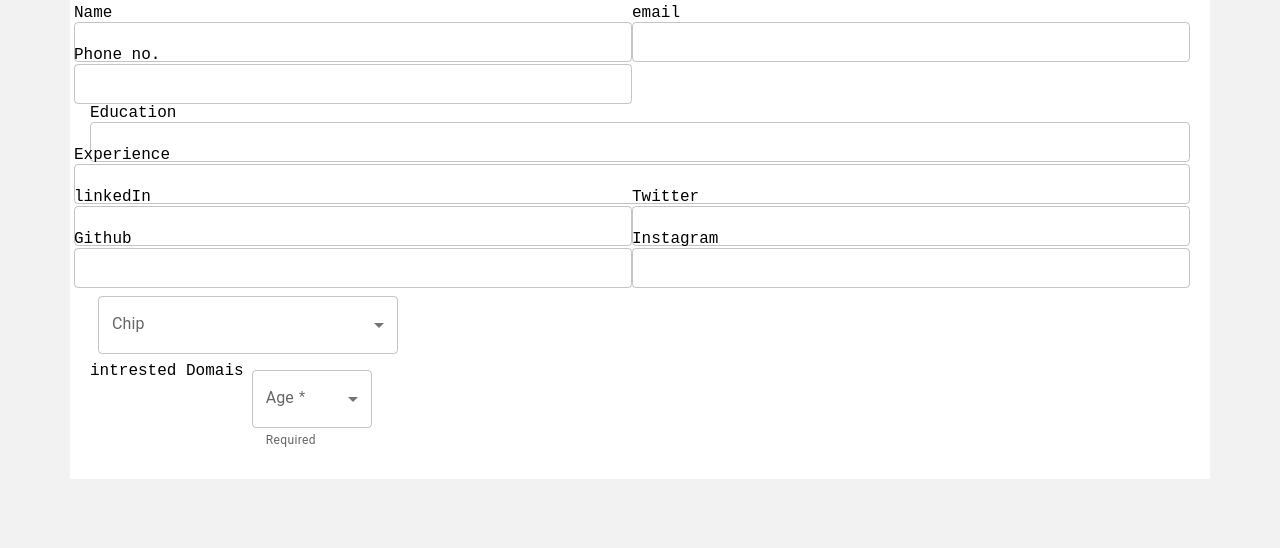
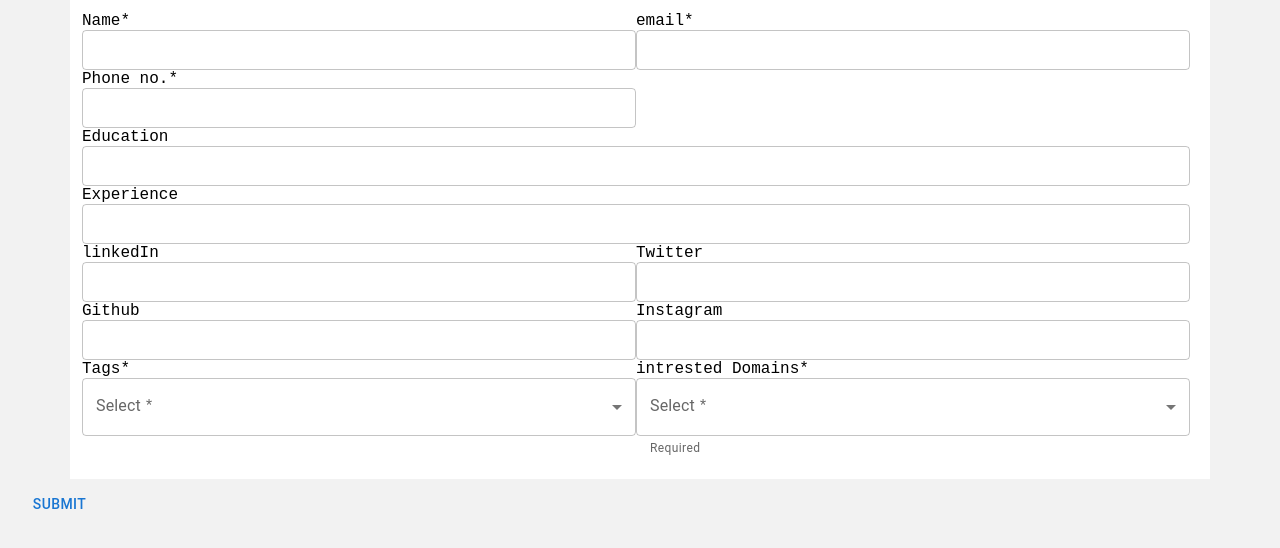
Before and after one commit to accio-Test-Projects/work-place-FE, a React (Create React App) app: page /onboarding/candidate in a window 1280 px wide. Shown: the top 548 px of the page. Built offline with nearby package versions, Linux system fonts and the light colour scheme; a web font is replaced by a local one.

Commit message:
onboarding form done

```diff
--- a/src/App.js
+++ b/src/App.js
@@ -1,9 +1,8 @@
 import Routes from "./routes";
-import { initializeApp } from "firebase/app";
-import firebaseConfig from "./config/firebase";
+
 
 function App() {
-  const app = initializeApp(firebaseConfig);
+
   return (
     <div className="App">
       <Routes/>
--- a/src/Components/OnboardingForm/CandidateOnboarding/index.js
+++ b/src/Components/OnboardingForm/CandidateOnboarding/index.js
@@ -1,5 +1,5 @@
-import React from "react";
-import { TextField, Grid, Box } from "@mui/material";
+import React, { useState, useEffect } from "react";
+import { TextField, Grid, Box, Button } from "@mui/material";
 import MenuItem from "@mui/material/MenuItem";
 import FormControl from "@mui/material/FormControl";
 import Select from "@mui/material/Select";
@@ -8,8 +8,12 @@ import OutlinedInput from "@mui/material/OutlinedInput";
 import { useTheme } from "@mui/material/styles";
 import InputLabel from "@mui/material/InputLabel";
 import { Label } from "@mui/icons-material";
+import ListItemText from "@mui/material/ListItemText";
+import { collection, addDoc } from "firebase/firestore";
+import { db } from "../../../config/firebaseInitisize";
+import Checkbox from "@mui/material/Checkbox";
 import FormHelperText from "@mui/material/FormHelperText";
-const skills = ["react", "Node", "Full stack", "Aws"];
+const skillsList = ["react", "Node", "Full stack", "Aws"];
 const ITEM_HEIGHT = 48;
 const ITEM_PADDING_TOP = 8;
 const MenuProps = {
@@ -22,28 +26,56 @@ const MenuProps = {
 };
 
 function CandidateONboarding() {
+
   const theme = useTheme();
-  const [skills, setSkills] = React.useState([]);
-  const [domain, setDomain] = React.useState("");
-  function getStyles(skill, skills, theme) {
-    return {
-      fontWeight:
-        skills.indexOf(skill) === -1
-          ? theme.typography.fontWeightRegular
-          : theme.typography.fontWeightMedium,
-    };
-  }
-  const handleChange = (event) => {
+  const [candidateInfo, setCandidateInfo] = React.useState({
+    name: "",
+    email: "",
+    phone: "",
+    skills: [],
+    domain: [],
+    socialMedia: {
+      linkedIn: "",
+      github: "",
+      twitter: "",
+      instagram: "",
+    },
+  });
+
+  const handleSkillsChange = (event) => {
     const {
       target: { value },
     } = event;
-    setSkills(
+    setCandidateInfo((p) => {
+      return {
+        ...p,
+        skills: typeof value === "string" ? value.split(",") : value,
+      };
+    });
     // On autofill we get a stringified value.
-      typeof value === "string" ? value.split(",") : value
-    );
   };
+
   const handleDomainChange = (event) => {
-    setDomain(event.target.value);
+    setCandidateInfo((p) => {
+      return { ...p, domain: event.target.value };
+    });
+  };
+
+  const submitInfo = async (e) => {
+    let userInfo=JSON.parse(localStorage.getItem("user"));
+    let userId=userInfo.uid;
+    e.preventDefault();
+    alert('submit')
+    console.log(candidateInfo);
+    try {
+      const docRef = await addDoc(collection(db, "usersData"), {
+        ...candidateInfo,
+        userId:userId
+      });
+      console.log("Document written with ID: ", docRef.id);
+    } catch (e) {
+      console.error("Error adding document: ", e);
+    }
   };
   return (
     <div
@@ -52,6 +84,7 @@ function CandidateONboarding() {
         minHeight: "100vh",
       }}
     >
+      <form onSubmit={(e) => submitInfo(e)}>
         <div
           style={{
             maxWidth: "1100px",
@@ -60,138 +93,214 @@ function CandidateONboarding() {
             padding: "20px",
           }}
         >
-        <Grid container spacing={2}>
-          <Grid sm={12} md={6}>
-            <label>Name</label>
+          <Grid container spacing={1}>
+            <Grid xs={12} md={6}>
+              <label>Name*</label>
               <TextField
+                required
+                value={candidateInfo.name}
+                onChange={(e) => {
+                  setCandidateInfo((p) => {
+                    return { ...p, name: e.target.value };
+                  });
+                }}
                 size="small"
                 fullWidth
                 id="outlined-basic"
                 variant="outlined"
               />
             </Grid>
-          <Grid sm={12} md={6}>
-            <label>email</label>
+            <Grid xs={12} md={6}>
+              <label>email*</label>
               <TextField
+                required
+                type="email"
+                value={candidateInfo.email}
+                onChange={(e) => {
+                  setCandidateInfo((p) => {
+                    return { ...p, email: e.target.value };
+                  });
+                }}
                 size="small"
                 fullWidth
                 id="outlined-basic"
                 variant="outlined"
               />
             </Grid>
-        </Grid>
-        <Grid container spacing={2}>
-          <Grid sm={12} md={6}>
-            <label>Phone no.</label>
+
+            <Grid xs={12} md={6}>
+              <label>Phone no.*</label>
               <TextField
+                required
+                type="number"
+                inputProps={{ maxLength: 10 }}
+                value={candidateInfo.phone}
+                onChange={(e) => {
+                  setCandidateInfo((p) => {
+                    return { ...p, phone: e.target.value };
+                  });
+                }}
                 size="small"
                 fullWidth
                 id="outlined-basic"
                 variant="outlined"
               />
             </Grid>
-        </Grid>
-        <Grid container>
-          <Grid sm={12} md={12}>
+
+            <Grid xs={12} md={12}>
               <label>Education</label>
               <TextField
+                value={candidateInfo.education}
+                onChange={(e) => {
+                  setCandidateInfo((p) => {
+                    return { ...p, education: e.target.value };
+                  });
+                }}
                 size="small"
                 fullWidth
                 id="outlined-basic"
                 variant="outlined"
               />
             </Grid>
-        </Grid>
-        <Grid container spacing={2}>
-          <Grid sm={12} md={12}>
+
+            <Grid xs={12} md={12}>
               <label>Experience</label>
               <TextField
+                value={candidateInfo.experience}
+                onChange={(e) => {
+                  setCandidateInfo((p) => {
+                    return { ...p, experience: e.target.value };
+                  });
+                }}
                 size="small"
                 fullWidth
                 id="outlined-basic"
                 variant="outlined"
               />
             </Grid>
-        </Grid>
-        <Grid container spacing={2}>
-          <Grid sm={12} md={6}>
+
+            <Grid xs={12} md={6}>
               <label>linkedIn</label>
               <TextField
+                value={candidateInfo.socialMedia.linkedIn}
+                onChange={(e) => {
+                  setCandidateInfo((p) => {
+                    return {
+                      ...p,
+                      socialMedia: {
+                        ...p.socialMedia,
+                        linkedIn: e.target.value,
+                      },
+                    };
+                  });
+                }}
                 size="small"
                 fullWidth
                 id="outlined-basic"
                 variant="outlined"
               />
             </Grid>
-          <Grid sm={12} md={6}>
+            <Grid xs={12} md={6}>
               <label>Twitter</label>
               <TextField
+                value={candidateInfo.socialMedia.twitter}
+                onChange={(e) => {
+                  setCandidateInfo((p) => {
+                    return {
+                      ...p,
+                      socialMedia: {
+                        ...p.socialMedia,
+                        twitter: e.target.value,
+                      },
+                    };
+                  });
+                }}
                 size="small"
                 fullWidth
                 id="outlined-basic"
                 variant="outlined"
               />
             </Grid>
-        </Grid>
-        <Grid container spacing={2}>
-          <Grid sm={12} md={6}>
+
+            <Grid xs={12} md={6}>
               <label>Github</label>
               <TextField
+                value={candidateInfo.socialMedia.github}
+                onChange={(e) => {
+                  setCandidateInfo((p) => {
+                    return {
+                      ...p,
+                      socialMedia: { ...p.socialMedia, github: e.target.value },
+                    };
+                  });
+                }}
                 size="small"
                 fullWidth
                 id="outlined-basic"
                 variant="outlined"
               />
             </Grid>
-          <Grid sm={12} md={6}>
+            <Grid xs={12} md={6}>
               <label>Instagram</label>
               <TextField
+                value={candidateInfo.socialMedia.instagram}
+                onChange={(e) => {
+                  setCandidateInfo((p) => {
+                    return {
+                      ...p,
+                      socialMedia: {
+                        ...p.socialMedia,
+                        instagram: e.target.value,
+                      },
+                    };
+                  });
+                }}
                 size="small"
                 fullWidth
                 id="outlined-basic"
                 variant="outlined"
               />
             </Grid>
-        </Grid>
-        <Grid>
-          <FormControl sx={{ m: 1, width: 300 }}>
-            <InputLabel id="demo-multiple-chip-label">Chip</InputLabel>
+
+            <Grid xs={12} md={6}>
+              <la>Tags*</la>
+              <FormControl required sx={{ width: "100%" }}>
+                <InputLabel id="demo-multiple-checkbox-label">
+                  Select
+                </InputLabel>
                 <Select
-              labelId="demo-multiple-chip-label"
-              id="demo-multiple-chip"
+                  fullWidth
+                  labelId="demo-multiple-checkbox-label"
+                  id="demo-multiple-checkbox"
                   multiple
-              value={skills}
-              onChange={handleChange}
-              input={<OutlinedInput id="select-multiple-chip" label="Chip" />}
-              renderValue={(selected) => (
-                <Box sx={{ display: "flex", flexWrap: "wrap", gap: 0.5 }}>
-                  {selected.map((value) => (
-                    <Chip key={value} label={value} />
-                  ))}
-                </Box>
-              )}
+                  value={candidateInfo.skills}
+                  onChange={handleSkillsChange}
+                  input={<OutlinedInput label="Tag" />}
+                  renderValue={(selected) => selected.join(", ")}
                   MenuProps={MenuProps}
                 >
-              {skills.map((skill) => (
-                <MenuItem
-                  key={skill}
-                  value={skill}
-                  style={getStyles(skill, skills, theme)}
-                >
-                  {skill}
+                  {skillsList.map((name) => (
+                    <MenuItem key={name} value={name}>
+                      <Checkbox
+                        checked={candidateInfo.skills.indexOf(name) > -1}
+                      />
+                      <ListItemText primary={name} />
                     </MenuItem>
                   ))}
                 </Select>
               </FormControl>
             </Grid>
-        <Grid>
-          <la>intrested Domais</la>
-          <FormControl required sx={{ m: 1, minWidth: 120 }}>
-            <InputLabel id="demo-simple-select-required-label">Age</InputLabel>
+            <Grid xs={12} md={6}>
+              <la>intrested Domains*</la>
+              <FormControl fullWidth required sx={{ minWidth: "100%" }}>
+                <InputLabel id="demo-simple-select-required-label">
+                  Select
+                </InputLabel>
                 <Select
+                  fullWidth
                   labelId="demo-simple-select-required-label"
                   id="demo-simple-select-required"
-              value={domain}
+                  value={candidateInfo.domain}
                   label="Age *"
                   onChange={handleDomainChange}
                 >
@@ -205,7 +314,10 @@ function CandidateONboarding() {
                 <FormHelperText>Required</FormHelperText>
               </FormControl>
             </Grid>
+          </Grid>
         </div>
+        <Button type="submit">Submit</Button>
+      </form>
     </div>
   );
 }
--- /dev/null
+++ b/src/config/firebaseInitisize.js
@@ -0,0 +1,7 @@
+import { initializeApp } from "firebase/app";
+import { getFirestore } from "firebase/firestore";
+import {getAuth} from "firebase/auth";
+import firebaseConfig from "./firebase";
+export const app = initializeApp(firebaseConfig);
+export const db = getFirestore(app);
+export const auth = getAuth();
```
Also changed, not shown: src/Components/OnboardingForm/ClientOnboarding/index.js (+9 -0 lines), src/Components/Signup/index.js (+40 -13 lines), 1 other file (tests, documents, lock files or other folders). Lines whose indentation alone changed are shown as unchanged.
